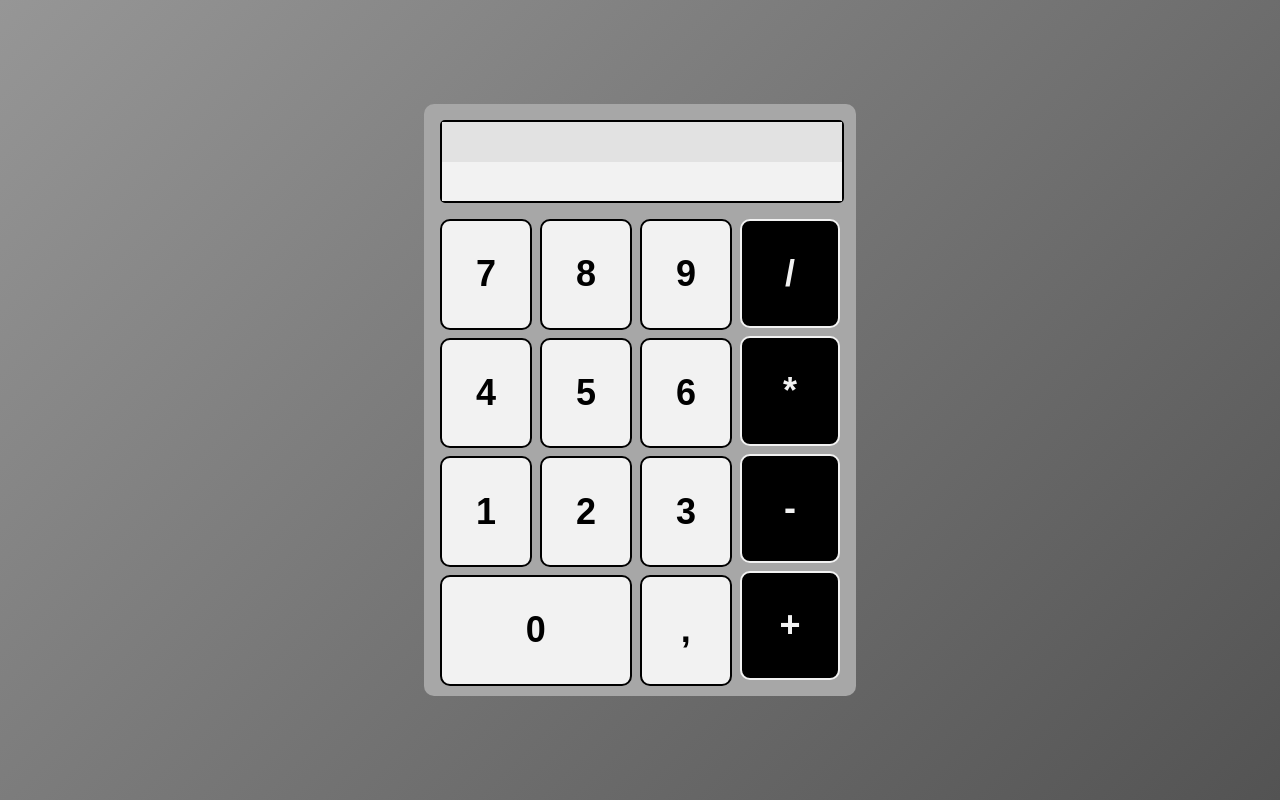
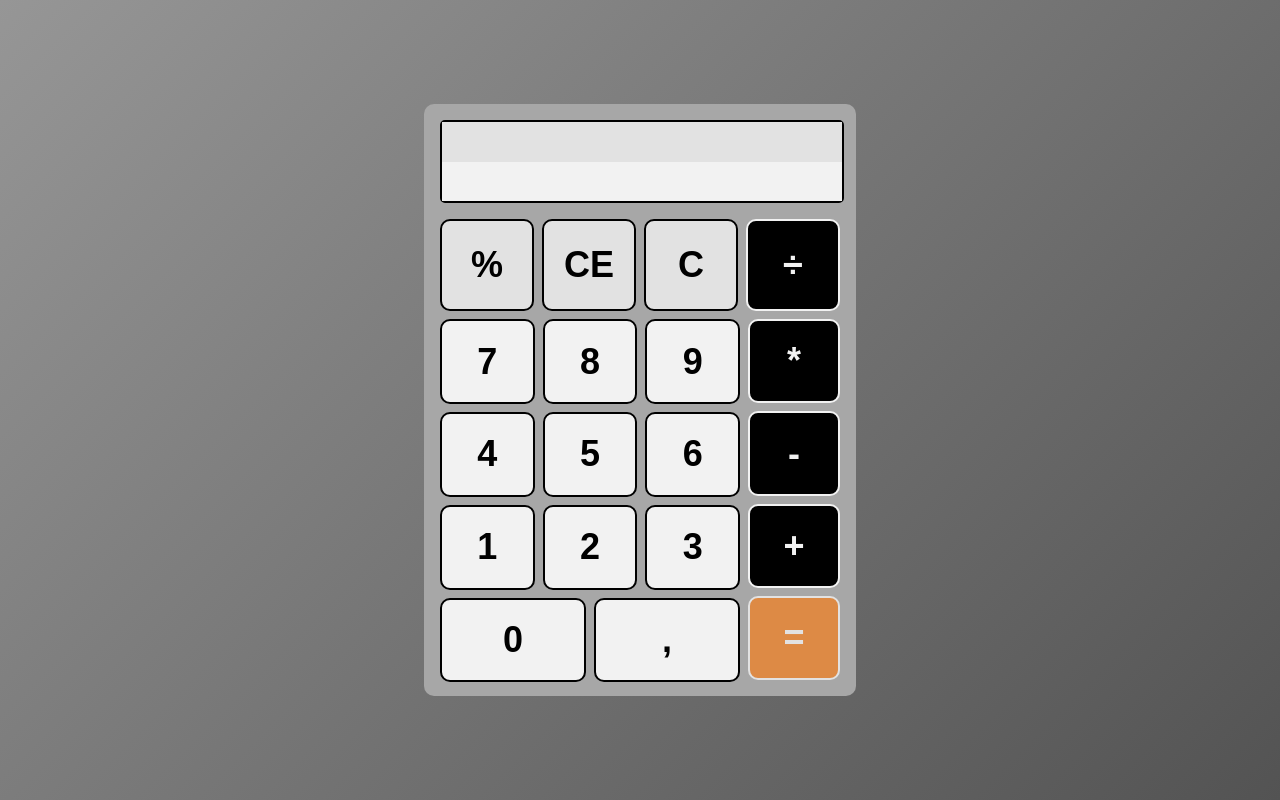
Before and after one commit to VitongoviskDev/calculator, a plain HTML site: page index.html in a window 1280 px wide. Drawn offline with Linux system fonts and the light colour scheme.

Commit message:
added script js

```diff
--- a/index.html
+++ b/index.html
@@ -6,7 +6,7 @@
     <meta name="viewport" content="width=device-width, initial-scale=1.0">
     <title>Calculator</title>
     <link rel="stylesheet" href="style.css">
-    <script src="script.js"></script>
+    <script src="script.js" defer></script>
 </head>
 <body>
     <div class="container">
@@ -18,24 +18,32 @@
                 </div>
             </div>
             <div class="buttons">
-                <div class="numbers">
-                    <button value="7">7</button>
-                    <button value="8">8</button>
-                    <button value="9">9</button>
-                    <button value="4">4</button>
-                    <button value="5">5</button>
-                    <button value="6">6</button>
-                    <button value="1">1</button>
-                    <button value="2">2</button>
-                    <button value="3">3</button>
-                    <button value="0" id="btn0">0</button>
-                    <button value=",">,</button>
+                <div class="top-buttons">
+                    <button id="func" onclick="setNum()" value="percent">%</button>
+                    <button id="func" onclick="DeleteLast()" value="CE">CE</button>
+                    <button id="func" onclick="DeleteAll()" value="C">C</button>
+                    <button id="operator" onclick="setOperator()" value="div">÷</button>
                 </div>
-                <div class="operations">
-                    <button value="div">/</button>
-                    <button value="mult">*</button>
-                    <button value="sub">-</button>
-                    <button value="sum">+</button>
+                <div class="bottom-buttons">
+                    <div class="numbers">
+                        <button id="number" onclick="setNum()" value="7">7</button>
+                        <button id="number" onclick="setNum()" value="8">8</button>
+                        <button id="number" onclick="setNum()" value="9">9</button>
+                        <button id="number" onclick="setNum()" value="4">4</button>
+                        <button id="number" onclick="setNum()" value="5">5</button>
+                        <button id="number" onclick="setNum()" value="6">6</button>
+                        <button id="number" onclick="setNum()" value="1">1</button>
+                        <button id="number" onclick="setNum()" value="2">2</button>
+                        <button id="number" onclick="setNum()" value="3">3</button>
+                        <button id="number" id="btn0" onclick="setNum()" value="0">0</button>
+                        <button id="number" onclick="setNum()" value=",">,</button>
+                    </div>
+                    <div class="side-operations">
+                        <button id="operator" onclick="setOperator()" value="mult">*</button>
+                        <button id="operator" onclick="setOperator()" value="sub">-</button>
+                        <button id="operator" onclick="setOperator()" value="sum">+</button>
+                        <button id="equal" onclick="operate()" value="equal">=</button>
+                    </div>
                 </div>
             </div>
         </div>
--- /dev/null
+++ b/script.js
@@ -0,0 +1,92 @@
+let num1 = "ND";
+let num2 = "ND";
+let operator = "none";
+
+function operate(){
+    let result = 0;
+    console.log(operator);
+    switch(operator){
+        case "div":
+            result = divide(num1, num2);
+            break;
+        case "mult":
+            result = multiply(num1, num2);
+            break;
+        case "sub":
+            result = subtract(num1, num2);
+            break;
+        case "sum":
+            result = sum(num1, num2);
+            break;
+    }
+    let expresion = `${num1} ${getOperatorChar(operator)} ${num2}`;
+    console.log(result);
+    UpdateExpressionUi(expresion);
+    UpdateResultUi(result);
+    operator = "none";
+    num1 = 0;
+    num2 = 0;
+    return null;
+}
+function divide(num1, num2){
+    if(num2 == 0)
+        return "Não é possivel dividir por zero";
+    else{
+        return num1 / num2;
+    }
+}
+function multiply(num1, num2){
+    return (num1 * num2);
+}
+function subtract(num1, num2){
+    return (num1 - num2);
+}
+function sum(num1, num2){
+    return (num1 + num2);
+}
+
+function setNum(){
+    if(event.target.value == "percent" && num1 != "ND" && num2 != "ND" && operator != "none"){
+        num2 = num1 / 100 * num2;
+        UpdateResultUi(num2);
+    }
+    else if(operator == "none"){
+        num1 = num1 == "ND" ? event.target.value : num1 + event.target.value;
+        UpdateResultUi(num1);
+    }
+    else {
+        num2 = num2 == "ND" ? event.target.value : num2 + event.target.value;
+        UpdateResultUi(num2);
+    }
+}
+
+function setOperator(){
+    if(num1 != "ND"){
+        operator = event.target.value;
+        let expresion = `${num1} ${getOperatorChar(operator)}`;
+        UpdateExpressionUi(expresion)
+    }
+}
+
+function getOperatorChar(value){
+    switch(value){
+        case "div":
+            return "÷";
+        case "mult":
+            return "x";
+        case "sub":
+            return "-";
+        case "sum":
+            return "+";
+    }
+}
+
+const resultDiv = document.querySelector(".result");
+function UpdateResultUi(result){
+    resultDiv.textContent = result;
+}
+
+const expressionDiv = document.querySelector(".expression");
+function UpdateExpressionUi(expression){
+    expressionDiv.textContent = expression;
+}
--- a/style.css
+++ b/style.css
@@ -56,50 +56,76 @@ html, body{
 
     padding: 4px 8px;
 
-    font: 900 36px 'Arial';
+    font: 900 28px 'Arial';
     background-color: #f2f2f2;
 }
 .calculator .buttons{
     display: flex;
-    gap: 8px;
+    flex-direction: column;
 
     height: 100%;
 }
+.calculator .buttons .top-buttons{
+    display: flex;
+    gap: 8px;
+
+    height: 20%;
+
+    padding-bottom: 4px;
+}
+.calculator .buttons .top-buttons button{
+    flex: 1;
+
+    border-radius: 10px;
+    border: 2px solid black;
+
+    background-color: #f2f2f2;
+}
+.calculator .buttons .bottom-buttons{
+    flex: 1;
+    display: flex;
+    padding-top: 4px;
+}
 .calculator .buttons .numbers{
-    flex: 1;
     display: flex;
     justify-content: space-between;
     flex-wrap: wrap;
     gap: 8px;
+
+    width: 75%;
+    padding-right: 4px;
 }
 .calculator .buttons .numbers button{
     flex-shrink: 0;
     flex-grow: 1;
 
     width: 30%;
-    height: 24%;
-
+    height: 23.5%;
+}
+.calculator .buttons #number{
     border-radius: 10px;
     border: 2px solid black;
 
     background-color: #f2f2f2;
 }
-.calculator .numbers #btn0{
+.calculator .buttons #btn0{
     width: 64%;
 }
 
-.calculator .buttons .operations{
+.calculator .buttons .side-operations{
+    flex: 1;
     display: flex;
     flex-direction: column;
     gap: 8px;
 
-    width: 25%;
+    padding-left: 4px;
 }
-.calculator .operations button{
+.calculator .side-operations button{
     flex: 1;
 
     height: 24%;
-
+}
+.calculator .buttons #operator{
     border-radius: 10px;
     border: 2px solid #f2f2f2;
 
@@ -112,3 +138,18 @@ html, body{
     font-weight: 900;
     font-family: 'Arial';
 }
+
+.calculator .buttons #func{
+    border-radius: 10px;
+    border: 2px solid black;
+
+    background-color: #e2e2e2;
+}
+
+.calculator .buttons #equal{
+    border-radius: 10px;
+    border: 2px solid #e2e2e2;
+
+    background-color: #dd8a45;
+    color: #e2e2e2;
+}
```
